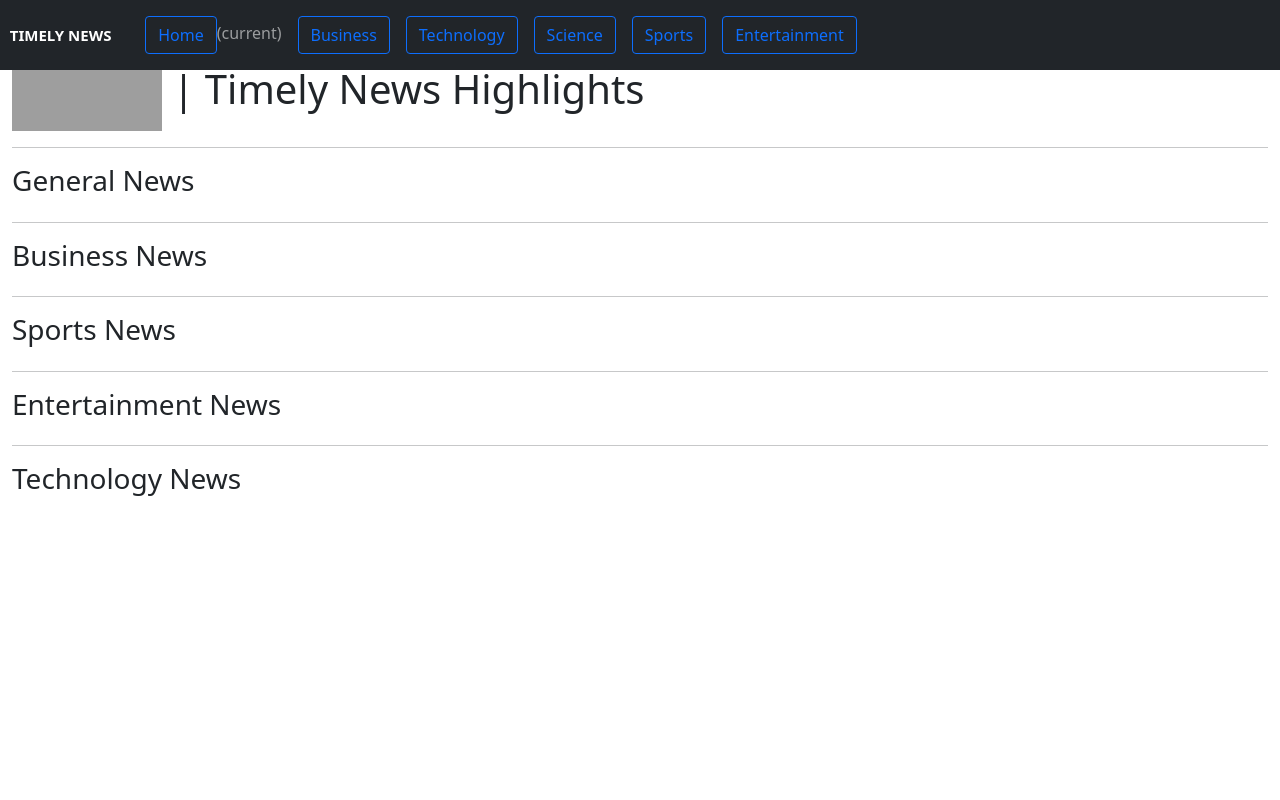
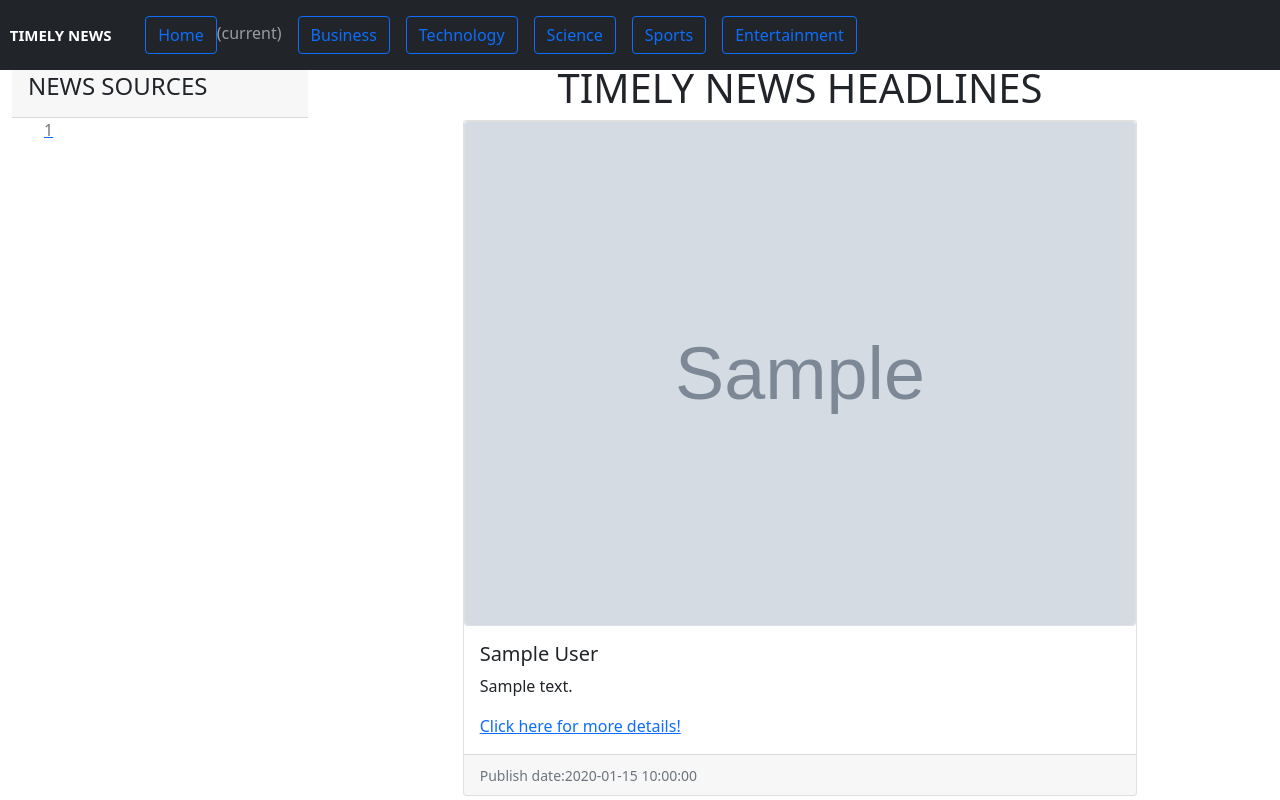
Before and after one commit to linetlucy-genchabe/Timely-news, a Flask app: template app/templates/index.html in a window 1280 px wide. Run offline with Flask 2, Linux system fonts and the light colour scheme; the template is opened without the code that fills it: most values are stand-ins (such as "Sample title", 1, 10 or a date in 2020); grey boxes marked "Sample" are stand-in pictures; parts of the project's set-up code (start-up, migrations or seed data) failed here and were passed over; grey boxes are pictures that could not be loaded.

Commit message:
edit columns for news headlines

```diff
--- a/app/templates/index.html
+++ b/app/templates/index.html
@@ -1,4 +1,6 @@
-{% extends 'base.html' %} {% import 'macros.html' as macro %}
+{% extends 'base.html'%}
+<br>
+<br>
 
 <!DOCTYPE html>
 <html lang="en">
@@ -7,73 +9,64 @@
     <meta charset="UTF-8">
     <meta http-equiv="X-UA-Compatible" content="IE=edge">
     <meta name="viewport" content="width=device-width, initial-scale=1.0">
-    <title>TIMELY NEWS</title>
+
 </head>
+{% block content %}
 
 <body>
 
-    {% block content %}
-    <h1>WELCOME TO TIMELY NEWS!!</h1>
+    <div class="main">
+        <div class="container-fluid" style="margin-top: 5%;">
+            <div class="row">
+                <div class="col-md-"></div>
+                <div class="col-3">
+                    <div class="card-column">
+                        <div class="card-header">
+                            <h4>NEWS SOURCES</h4>
+                        </div>
+                        <div class="list-group list-group-flush scrolly">
+                            <ul>
+                                {% for source in sources %}
+                                <a href="/article/{{source.id}}">
+                                    <p class="text-capitalize text-muted">{{source.id}}</p>
+                                </a>
+                                {% endfor %}
+                            </ul>
+                        </div>
 
-    <div class="container-fluid">
-        <div class="page_name">
-            <h1><img src="static/images/logo.jpg" alt="" width="150px" height="75px"> | Timely News Highlights</h1>
+                    </div>
+                </div>
+                <div class="col-md-1"></div>
+                <div class="col-7">
+                    <h1 align="center"> TIMELY NEWS HEADLINES</h3>
+                        <div class="container">
+                            <div class="card-columns">
+                                {% for headlines in headlines %}
+
+                                <div class="card">
+                                    <img class="card" src="{{headlines.image}}" alt="Card image cap" size="100px180">
+                                    <div class="card-body">
+                                        <h5 class="card-title">{{headlines.author}}</h5>
+                                        <p class="card-text">{{headlines.description}}</p>
+                                        <a href="{{headlines.url}}">
+                                            <p class="card-text">Click here for more details!</p>
+                                        </a>
+                                    </div>
+                                    <div class="card-footer">
+                                        <small class="text-muted">Publish date:{{headlines.time}}</small>
+                                    </div>
+                                </div>
+                                {% endfor %}
+                            </div>
+                        </div>
+                </div>
+
+            </div>
         </div>
-        <!-- General Sources section  -->
-        <hr />
-        <div class="source_section">
-            <h3 id="general" class="source_section_name">General News</h3>
-            <ul>
-                <div class="row">
-                    {{ macro.displaySourcesList(general) }}
-                </div>
-            </ul>
-        </div>
-        <!-- Business Sources section  -->
-        <hr />
-        <div class="source_section">
-            <h3 id="business" class="source_section_name">Business News</h3>
-            <ul>
-                <div class="row">
-                    {{ macro.displaySourcesList(business) }}
-                </div>
-            </ul>
-        </div>
-        <!-- Sport Sources section  -->
-        <hr />
-        <div class="source_section">
-            <h3 id="sport" class="source_section_name">Sports News</h3>
-            <ul>
-                <div class="row">
-                    {{ macro.displaySourcesList(sport) }}
-                </div>
-            </ul>
-        </div>
-        <!-- Entertainment Sources section  -->
-        <hr />
-        <div class="source_section">
-            <h3 id="entertainment" class="source_section_name">Entertainment News</h3>
-            <ul>
-                <div class="row">
-                    {{ macro.displaySourcesList(entertainment) }}
-                </div>
-            </ul>
-        </div>
-        <!-- Technology Sources section  -->
-        <hr />
-        <div class="source_section">
-            <h3 id="technology" class="source_section_name">Technology News</h3>
-            <ul>
-                <div class="row">
-                    {{ macro.displaySourcesList(technology) }}
-                </div>
-            </ul>
-        </div>
-
     </div>
-    {% endblock %}
-
 
 </body>
 
+{% endblock %}
+
 </html>
```
